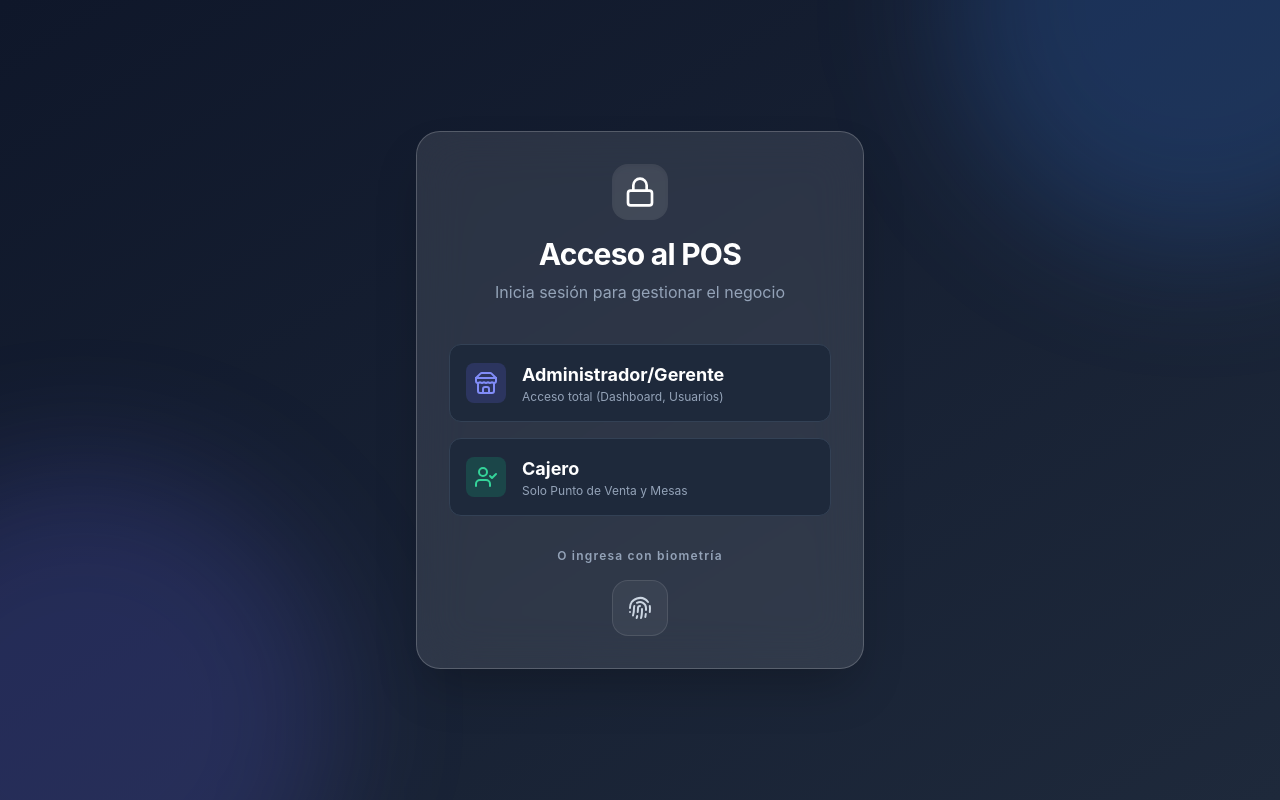
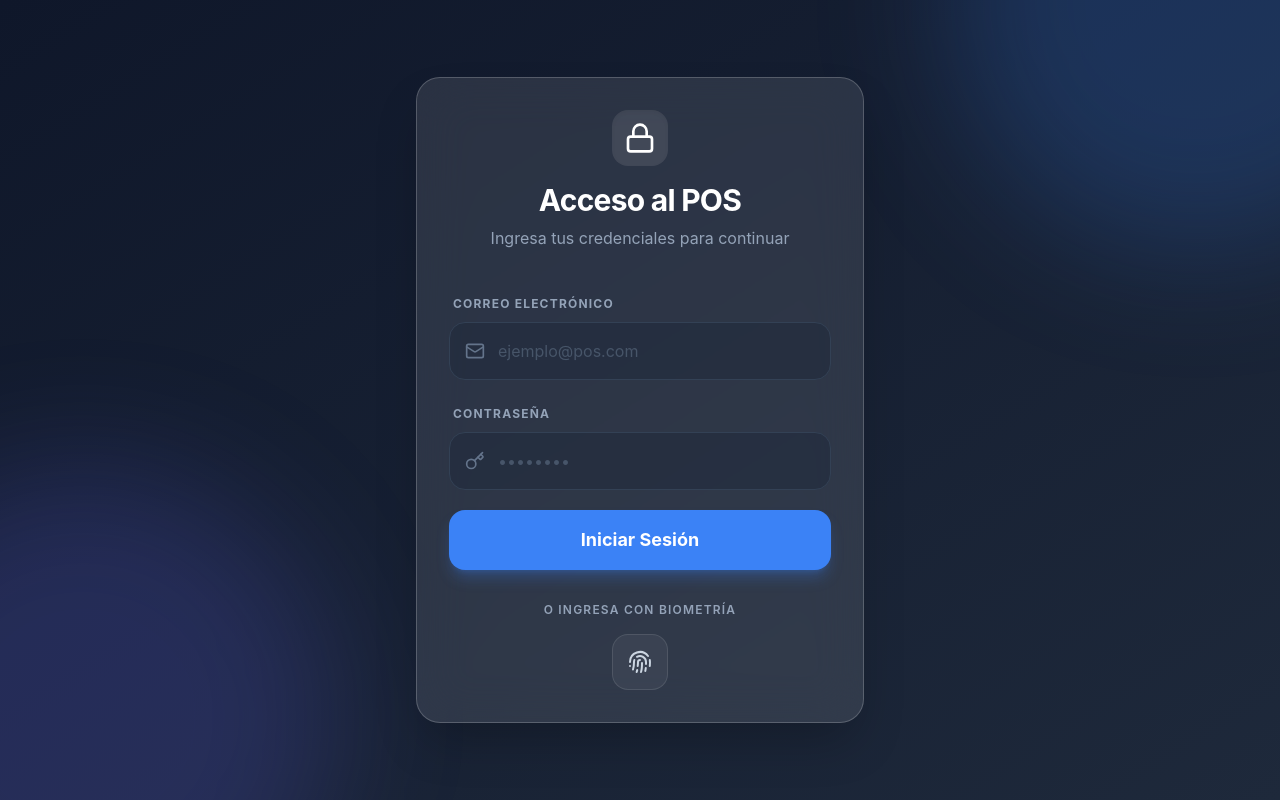
Before and after one commit to sstpacheco-max/POS-restaurante, a Next.js app: page /login in a window 1280 px wide. Built offline with nearby package versions, Linux system fonts and the light colour scheme.

Commit message:
Implementacion de sistema de autenticacion real con usuario/contraseña y correccion de cierre de sesion

```diff
--- a/src/app/(auth)/login/page.tsx
+++ b/src/app/(auth)/login/page.tsx
@@ -1,13 +1,20 @@
 "use client";
 
-import { useAuth, Role } from "@/lib/AuthContext";
-import { Lock, Fingerprint, Store, UserCheck, Users } from "lucide-react";
+import { useState } from "react";
+import { useAuth } from "@/lib/AuthContext";
+import { Lock, Fingerprint, Mail, Key, Loader2, AlertCircle } from "lucide-react";
 
 export default function LoginPage() {
-  const { login } = useAuth();
+  const { login, error } = useAuth() as any;
+  const [email, setEmail] = useState("");
+  const [password, setPassword] = useState("");
+  const [isLoading, setIsLoading] = useState(false);
 
-  const handleLogin = (role: Role) => {
-    login(role);
+  const handleSubmit = async (e: React.FormEvent) => {
+    e.preventDefault();
+    setIsLoading(true);
+    await login(email, password);
+    setIsLoading(false);
   };
 
   return (
@@ -22,43 +29,58 @@ export default function LoginPage() {
             <Lock className="w-8 h-8" />
           </div>
           <h2 className="text-3xl font-bold text-white mb-2 tracking-tight">Acceso al POS</h2>
-          <p className="text-slate-400">Inicia sesión para gestionar el negocio</p>
+          <p className="text-slate-400">Ingresa tus credenciales para continuar</p>
         </div>
 
-        <div className="space-y-4">
-          <button
-             onClick={() => handleLogin('admin')}
-             className="w-full flex items-center justify-between bg-slate-800 hover:bg-slate-700 border border-slate-700 text-white p-4 rounded-xl transition-all group"
-          >
-             <div className="flex items-center gap-4">
-               <div className="p-2 bg-indigo-500/20 text-indigo-400 rounded-lg group-hover:bg-indigo-500 group-hover:text-white transition-colors">
-                 <Store size={24} />
-               </div>
-               <div className="text-left">
-                 <p className="font-bold text-lg">Administrador/Gerente</p>
-                 <p className="text-xs text-slate-400">Acceso total (Dashboard, Usuarios)</p>
-               </div>
-             </div>
-          </button>
+        <form onSubmit={handleSubmit} className="space-y-5">
+          {error && (
+            <div className="flex items-center gap-2 p-4 bg-red-500/20 border border-red-500/50 text-red-200 rounded-2xl text-sm animate-in fade-in slide-in-from-top-2">
+              <AlertCircle size={18} className="shrink-0" />
+              <p>{error}</p>
+            </div>
+          )}
+
+          <div className="space-y-2">
+            <label className="text-xs font-bold text-slate-400 uppercase tracking-widest pl-1">Correo Electrónico</label>
+            <div className="relative">
+              <Mail className="absolute left-4 top-1/2 -translate-y-1/2 text-slate-500 w-5 h-5" />
+              <input
+                type="email"
+                required
+                value={email}
+                onChange={(e) => setEmail(e.target.value)}
+                placeholder="ejemplo@pos.com"
+                className="w-full bg-slate-800/50 border border-slate-700 text-white p-4 pl-12 rounded-2xl focus:outline-none focus:ring-2 focus:ring-primary focus:border-transparent transition-all placeholder:text-slate-600"
+              />
+            </div>
+          </div>
+
+          <div className="space-y-2">
+            <label className="text-xs font-bold text-slate-400 uppercase tracking-widest pl-1">Contraseña</label>
+            <div className="relative">
+              <Key className="absolute left-4 top-1/2 -translate-y-1/2 text-slate-500 w-5 h-5" />
+              <input
+                type="password"
+                required
+                value={password}
+                onChange={(e) => setPassword(e.target.value)}
+                placeholder="••••••••"
+                className="w-full bg-slate-800/50 border border-slate-700 text-white p-4 pl-12 rounded-2xl focus:outline-none focus:ring-2 focus:ring-primary focus:border-transparent transition-all placeholder:text-slate-600"
+              />
+            </div>
+          </div>
 
           <button
-             onClick={() => handleLogin('cajero')}
-             className="w-full flex items-center justify-between bg-slate-800 hover:bg-slate-700 border border-slate-700 text-white p-4 rounded-xl transition-all group"
+            type="submit"
+            disabled={isLoading}
+            className="w-full flex items-center justify-center gap-3 bg-primary hover:bg-primary/90 text-white p-4 rounded-2xl font-bold text-lg shadow-lg shadow-primary/30 transition-all active:scale-[0.98] disabled:opacity-50 disabled:cursor-not-allowed mt-4"
           >
-             <div className="flex items-center gap-4">
-               <div className="p-2 bg-emerald-500/20 text-emerald-400 rounded-lg group-hover:bg-emerald-500 group-hover:text-white transition-colors">
-                 <UserCheck size={24} />
-               </div>
-               <div className="text-left">
-                 <p className="font-bold text-lg">Cajero</p>
-                 <p className="text-xs text-slate-400">Solo Punto de Venta y Mesas</p>
-               </div>
-             </div>
+            {isLoading ? <Loader2 className="w-6 h-6 animate-spin" /> : "Iniciar Sesión"}
           </button>
-        </div>
+        </form>
 
-        <div className="mt-8 flex items-center justify-center g flex-col text-center">
-          <p className="text-xs text-slate-400 mb-4 uppercasse tracking-widest font-semibold">O ingresa con biometría</p>
+        <div className="mt-8 flex items-center justify-center flex-col text-center">
+          <p className="text-xs text-slate-400 mb-4 uppercase tracking-widest font-semibold">O ingresa con biometría</p>
           <button className="flex items-center justify-center w-14 h-14 bg-white/5 hover:bg-white/10 border border-white/10 rounded-2xl text-slate-300 hover:text-white transition-colors group">
             <Fingerprint className="w-6 h-6 group-hover:scale-110 transition-transform" />
           </button>
--- a/src/lib/AuthContext.tsx
+++ b/src/lib/AuthContext.tsx
@@ -13,7 +13,9 @@ interface User {
 
 interface AuthContextType {
   user: User | null;
-  login: (role: Role) => void;
+  isInitialized: boolean;
+  error: string | null;
+  login: (email: string, password: string) => Promise<boolean>;
   logout: () => void;
 }
 
@@ -22,6 +24,7 @@ const AuthContext = createContext<AuthContextType | undefined>(undefined);
 export function AuthProvider({ children }: { children: React.ReactNode }) {
   const [user, setUser] = useState<User | null>(null);
   const [isInitialized, setIsInitialized] = useState(false);
+  const [error, setError] = useState<string | null>(null);
   const router = useRouter();
   const pathname = usePathname();
 
@@ -34,28 +37,50 @@ export function AuthProvider({ children }: { children: React.ReactNode }) {
     setIsInitialized(true);
   }, []);
 
-  useEffect(() => {
-    // Protect routes
-    if (!user && pathname !== "/" && pathname !== "/login") {
-       // Avoid redirecting immediately on hydration if we haven't checked storage yet,
-       // but for simplicity in this mock, we let the protected layout handle redirects.
+  const login = async (email: string, password: string): Promise<boolean> => {
+    setError(null);
+    try {
+      // Get users from localStorage (populated in users page)
+      const storedUsers = localStorage.getItem("punto_pos_users");
+      const users = storedUsers ? JSON.parse(storedUsers) : [];
+
+      const foundUser = users.find((u: any) => u.email.toLowerCase() === email.toLowerCase());
+
+      if (!foundUser) {
+        setError("Usuario no encontrado.");
+        return false;
       }
-  }, [user, pathname]);
 
-  const login = (role: Role) => {
-    const mockUser: User = {
-      id: "1",
-      name: role === "admin" ? "Admin Supremo" : role === "cajero" ? "Juan Cajero" : "Pedro Mesero",
-      role,
+      if (foundUser.password !== password) {
+        setError("Contraseña incorrecta.");
+        return false;
+      }
+
+      if (foundUser.status !== "Activo") {
+        setError("Tu cuenta está inactiva. Contacta al administrador.");
+        return false;
+      }
+
+      const role = foundUser.role.toLowerCase() as Role;
+      const sessionUser: User = {
+        id: String(foundUser.id),
+        name: foundUser.name,
+        role: role,
       };
-    setUser(mockUser);
-    localStorage.setItem("punto_pos_user", JSON.stringify(mockUser));
 
-    // Smarter redirect based on role
+      setUser(sessionUser);
+      localStorage.setItem("punto_pos_user", JSON.stringify(sessionUser));
+
+      // Direct landing based on role
       if (role === "admin") {
         router.push("/dashboard");
       } else {
         router.push("/pos");
+      }
+      return true;
+    } catch (e) {
+      setError("Error al iniciar sesión. Inténtalo de nuevo.");
+      return false;
     }
   };
 
```
Lines whose indentation alone changed are shown as unchanged.
